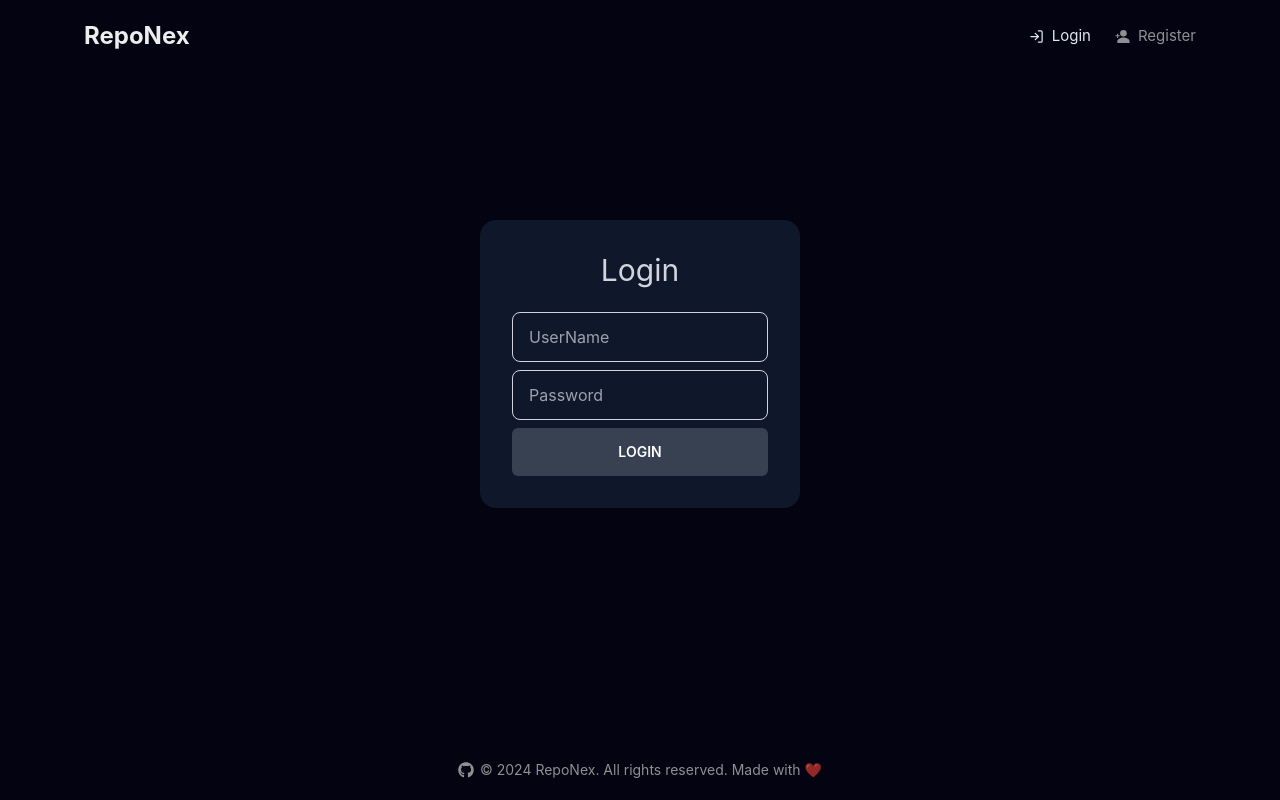
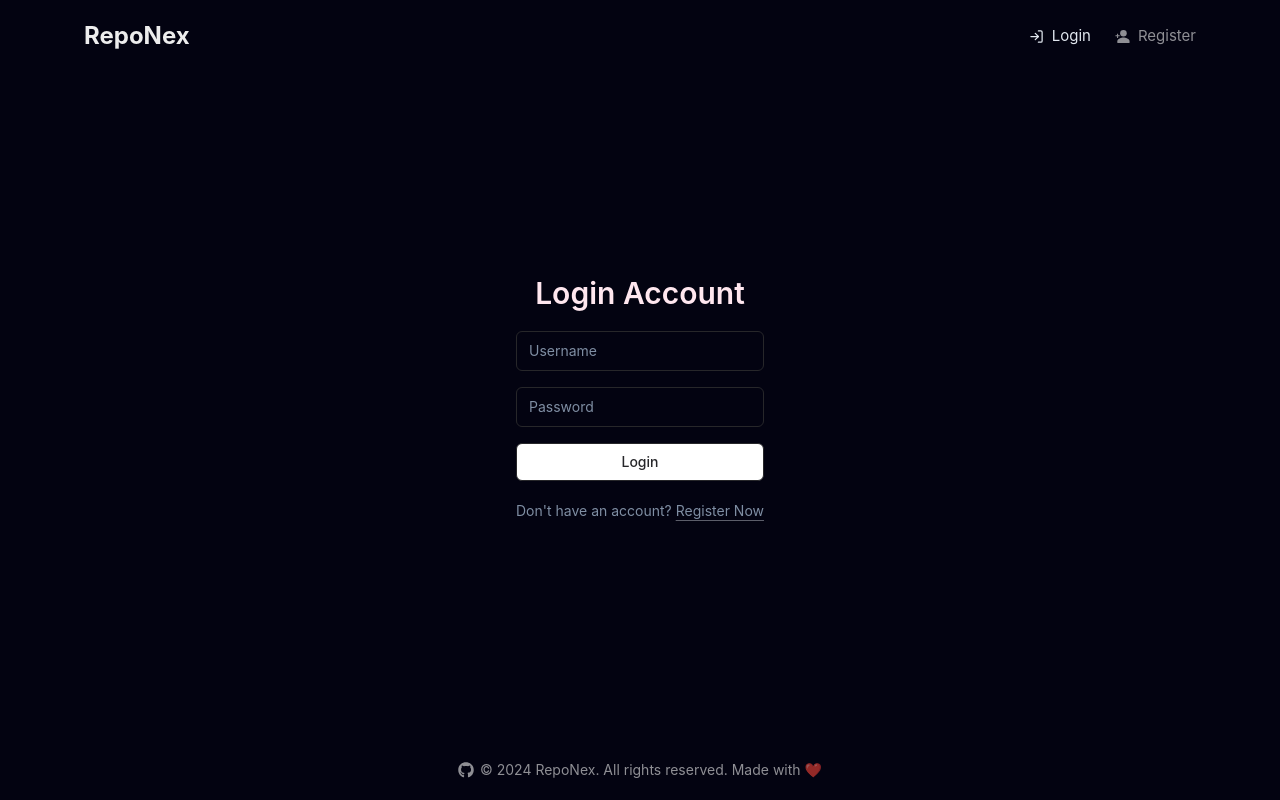
Before and after one commit to BugReportOnWeb/reponex, a React (Vite) app in the folder client/: page /login in a window 1280 px wide. Built offline with nearby package versions, Linux system fonts and the light colour scheme; no server answers.

Commit message:
Update UI for login page

```diff
--- a/client/src/pages/Login.tsx
+++ b/client/src/pages/Login.tsx
@@ -1,4 +1,7 @@
-import { useState, SyntheticEvent } from "react";
+import { useState, SyntheticEvent, useContext } from "react";
+import { AuthUserContext } from "../context/AuthUserContext";
+import { AuthUserContextType } from "../types/user";
+import { Link } from "react-router-dom";
 
 const server = import.meta.env.VITE_SERVER;
 
@@ -8,76 +11,76 @@ interface FormData {
 }
 
 const Login = () => {
+    const { setAuthUser } = useContext(AuthUserContext) as AuthUserContextType;
+
     const [username, setUserName] = useState("");
     const [password, setPassword] = useState("");
+    const [error, setError] = useState('');
 
     const handleSubmit = async (e: SyntheticEvent) => {
         e.preventDefault();
 
+        const formData: FormData = { username, password };
+
         try {
-      const formData: FormData = {
-        username: username,
-        password: password,
-      };
-
-      const response = await fetch(`${server}/api/users/login`, {
+            const res = await fetch(`${server}/api/users/login`, {
                 method: "POST",
-        body: JSON.stringify(formData),
                 headers: {
                     "Content-Type": "application/json",
                 },
+                body: JSON.stringify(formData)
             });
 
+            const data = await res.json();
+
             // Check if the request was successful
-      if (response.ok) {
-        const result = await response.json();
-
-        localStorage.setItem("token", result.token);
-
-        // redirecting to Home page after Login
-        window.location.replace("/");
-      } else {
-        // Handle Login failure
-        console.error("Login failed");
+            if (res.ok) {
+                localStorage.setItem("token", data.token);
+                setAuthUser(data.username);
             }
 
-      console.log(response.json());
+            if (!res.ok) {
+                setError(data.error);
+            }
         } catch (error) {
-      // Handle network or other errors
-      console.error("Error during login:", error);
+            console.error(error);
         }
     };
     return (
-    <main className="min-h-[73vh] flex items-center justify-center">
-      <div className="w-80 rounded-2xl bg-slate-900">
-        <div className="flex flex-col gap-2 p-8">
-          <p className="text-center text-3xl text-gray-300 mb-4">Login</p>
+        <div className="absolute h-[calc(100vh-8.54rem)] w-full flex items-center justify-center">
+            <div className='flex flex-col gap-5'>
+                <h1 className='text-3xl font-semibold text-center'>Login Account</h1>
+                <form onSubmit={handleSubmit} className='flex flex-col justify-center items-center gap-4'>
+                    <div className='flex flex-col gap-4 w-full'>
                         <input
                             type="username"
+                            autoComplete="username"
+                            name="username"
+                            placeholder="Username"
                             value={username}
-            onChange={(e) => setUserName(e.target.value)}
-            className="bg-slate-900 w-full rounded-lg border border-gray-300 px-4 py-3 focus:outline-none focus:ring-2 focus:ring-gray-700 focus:ring-offset-2 focus:ring-offset-gray-800"
-            placeholder="UserName"
+                            onChange={e => setUserName(e.target.value)}
+                            className='rounded-md text-sm border border-[#27272a] h-10 py-2 px-3 bg-transparent placeholder:text-[#7f8ea3] placeholder:text-sm focus:outline-none focus:outline-offset-2 focus:outline-[#27272a]'
                             required
                         />
                         <input
                             type="password"
+                            autoComplete="password"
+                            name="password"
+                            placeholder="Password"
                             value={password}
-            onChange={(e) => setPassword(e.target.value)}
-            className="bg-slate-900 w-full rounded-lg border border-gray-300 px-4 py-3 focus:outline-none focus:ring-2 focus:ring-gray-700 focus:ring-offset-2 focus:ring-offset-gray-800"
-            placeholder="Password"
+                            onChange={e => setPassword(e.target.value)}
+                            className='rounded-md text-sm border border-[#27272a] h-10 py-2 px-3 bg-transparent placeholder:text-[#7f8ea3] placeholder:text-sm focus:outline-none focus:outline-offset-2 focus:outline-[#27272a]'
                             required
                         />
-          <button
-            type="button"
-            onClick={handleSubmit}
-            className="inline-block cursor-pointer rounded-md bg-gray-700 px-4 py-3.5 text-center text-sm font-semibold uppercase text-white transition duration-200 ease-in-out hover:bg-gray-800 focus-visible:outline-none focus-visible:ring-2 focus-visible:ring-gray-700 focus-visible:ring-offset-2 active:scale-95"
-          >
+                    </div>
+                    <button className='inline-flex w-full whitespace-nowrap items-center justify-center px-4 py-2 border border-[#27272a] font-medium text-sm rounded-md transition-colors cursor-pointer bg-white text-[#27272a] hover:bg-white/90'>
                         Login
                     </button>
+                </form>
+                <h1 className='text-sm text-[#7f8ea3] text-center'>Don't have an account? <Link className='underline underline-offset-4 decoration-[#e1e7ef]/40 hover:decoration-[#e1e7ef]/80' to='/register'>Register Now</Link></h1>
+                <div className='text-red-400 text-sm text-center -mt-2'>{error}</div>
             </div>
         </div>
-    </main>
     );
 };
 
```
Lines whose indentation alone changed are shown as unchanged.
